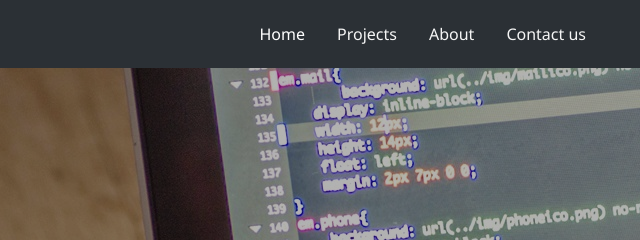
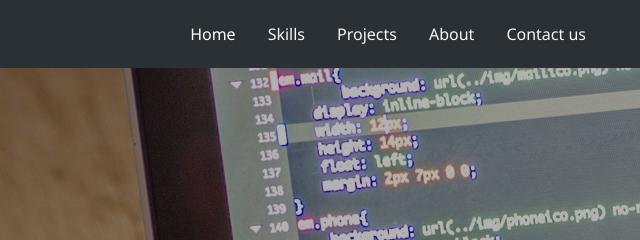
Before and after one commit to varma-101/CodSoft, a plain HTML site: page portfolio/index2.html in a window 1280 px wide. Shown: the top 240 px of the page, 640-1280 px from the left. Drawn offline with nearby package versions, Linux system fonts and the light colour scheme.

Commit message:
code change

```diff
--- a/portfolio/index2.html
+++ b/portfolio/index2.html
@@ -26,6 +26,9 @@
                         <ul class="navbar-nav me-auto mb-2 mb-lg-0">
                             <li class="nav-item">
                                 <a class="nav-link active" aria-current="page" href="#Main" id="hov">Home</a>
+                            </li>
+                            <li class="nav-item">
+                                <a class="nav-link" href="#skills" id="hov">Skills</a>
                             </li>
                             <li class="nav-item">
                                 <a class="nav-link" href="#projects" id="hov">Projects</a>
```
